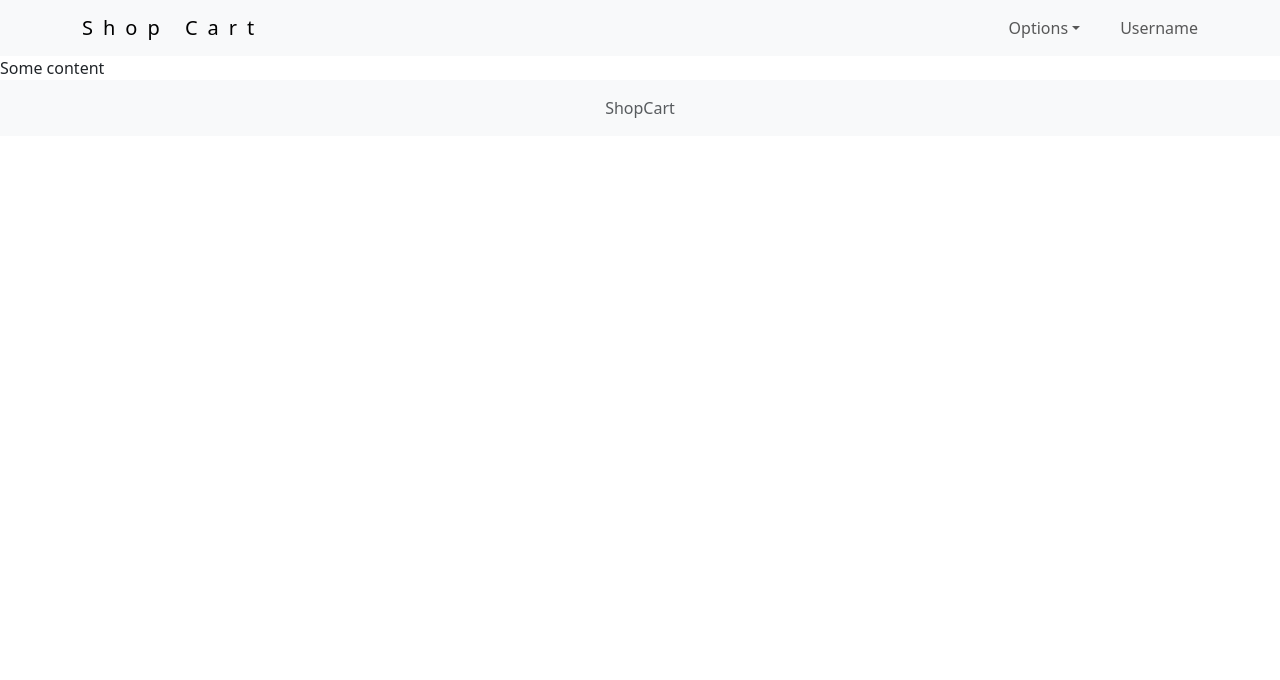
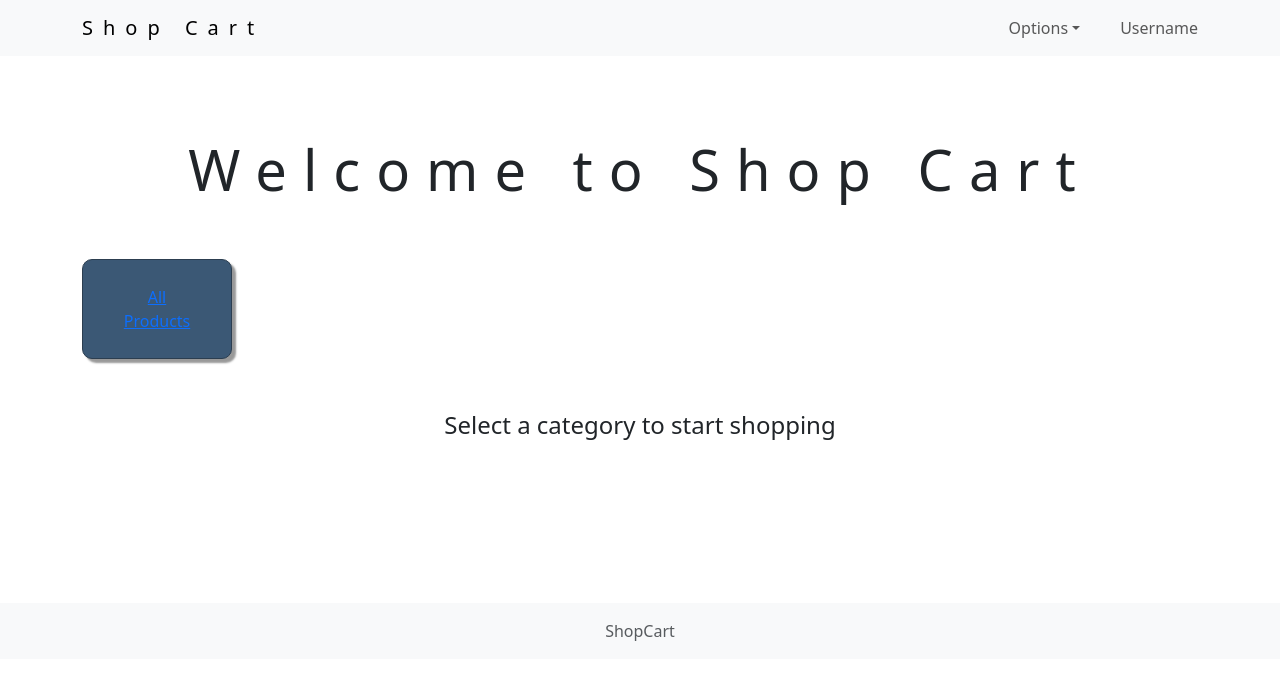
Before and after one commit to prashant-08/shopping-cart, a React (Vite) app: page / in a window 1280 px wide. Shown: the top 680 px of the page. Built offline with nearby package versions, Linux system fonts and the light colour scheme.

Commit message:
added homepage ui

```diff
--- a/src/App.jsx
+++ b/src/App.jsx
@@ -1,13 +1,14 @@
 import './App.css'
 import Header from './components/Header/Header'
 import Footer from './components/Footer/Footer'
+import Home from './pages/Home/Home'
 
 function App() {
 
   return (
     <div className='app-wrapper'>
     <Header color="light" light={true} expand="md" container="md"/>
-    <div>Some content</div>
+    <Home />
     <Footer />
     </div>
   )
--- /dev/null
+++ b/src/components/CategoryItem/CategoryItem.jsx
@@ -0,0 +1,9 @@
+function CategoryItem({ itemName }) {
+  return (
+    <div className="category-item d-flex align-items-center justify-content-center">
+      <a href="productList.html">{itemName}</a>
+    </div>
+  );
+}
+
+export default CategoryItem;
--- a/src/components/Footer/Footer.jsx
+++ b/src/components/Footer/Footer.jsx
@@ -1,6 +1,6 @@
 function Footer () {
     return (
-        <footer className="footer mt-auto py-3 bg-body-tertiary">
+        <footer style={{marginTop: "10rem"}} className="footer py-3 bg-body-tertiary">
             <div className="container d-flex justify-content-center">
                 <span className="text-body-secondary">ShopCart</span>
             </div>
--- a/src/index.css
+++ b/src/index.css
@@ -0,0 +1,18 @@
+:root {
+    --blue-gray: #ecf0f1;
+    --pale-blue: #2c3e50;
+    --mid-gray: #999;
+    --jean-blue: #3b5875;
+    --light-blue: #95afc0;
+    --sky-blue: #dff9fb;
+    --dark-sky-blue: #c7ecee;
+    --light-gray: #ccc;
+}
+
+html {
+    box-sizing: border-box;
+}
+
+*, *::before, *::after {
+    box-sizing: inherit;
+}
--- /dev/null
+++ b/src/pages/Home/Home.css
@@ -0,0 +1,27 @@
+.home-title {
+    font-size: 3.5rem;
+    margin-top: 5rem;
+    letter-spacing: 1rem;
+}
+
+.category-title {
+    margin-top: 3rem;
+    font-size: 1.5rem;
+}
+
+.category-list {
+    margin-top: 3rem;
+    gap: 1rem;
+}
+
+.category-item {
+    border: 1px solid var(--pale-blue);
+    box-shadow: 4px 4px 2px var(--mid-gray);
+    width: 150px;
+    background-color: var(--jean-blue);
+    padding: 20px 30px;
+    border-radius: 10px;
+    text-align: center;
+    min-height: 100px;
+    min-width: 135px;
+}
--- /dev/null
+++ b/src/pages/Home/Home.jsx
@@ -0,0 +1,21 @@
+import CategoryItem from "../../components/CategoryItem/CategoryItem";
+
+import "./Home.css"
+
+function Home() {
+  return (
+    <div className="container">
+      <div className="row">
+        <h2 className="home-title text-center">Welcome to Shop Cart</h2>
+        <div className="category-list d-flex flex-row justify-content-between align-items-center">
+          <CategoryItem itemName="All Products" />
+        </div>
+        <div className="category-title text-center">
+          Select a category to start shopping
+        </div>
+      </div>
+    </div>
+  );
+}
+
+export default Home;
```
